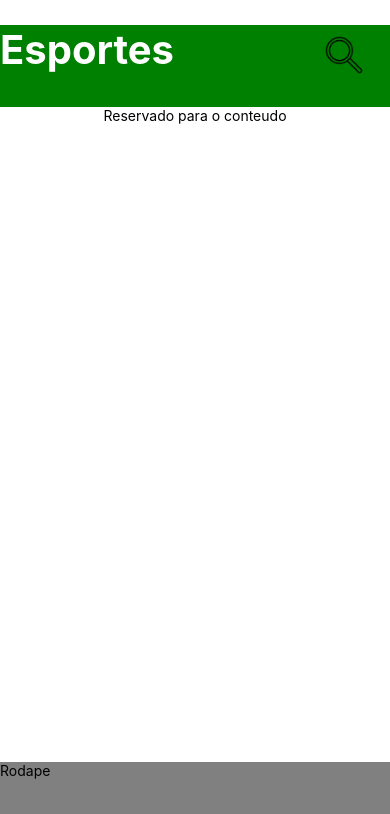
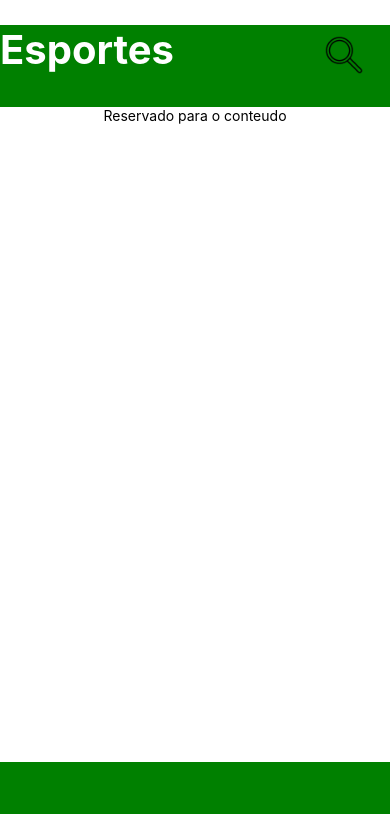
Before and after one commit to vgabriel10/app-esporte, a React Native app: screen / in a window 390 px wide. Shown: the top 814 px of the page. Built offline with nearby package versions, Linux system fonts and the light colour scheme.

Commit message:
add-barra-inicial-final
adicionei a barra inicial e a final

```diff
--- a/App.js
+++ b/App.js
@@ -1,21 +1,20 @@
 import { StatusBar } from 'expo-status-bar';
 import { SafeAreaView, StyleSheet, Text, View ,Image} from 'react-native';
-import { backgroundColor } from 'react-native/Libraries/Components/View/ReactNativeStyleAttributes';
 
-import Pesquisa from './src/Componentes/Pesquisa';
+
+import BarraSuperior from './src/Componentes/BarraSuperior';
+import BarraInferior from './src/Componentes/BarraInferior';
 
 export default function App() {
   return (
     <SafeAreaView style={styles.container}>
-      <Pesquisa/>
+    <BarraSuperior/>
     <View style={styles.conteudo}>
     <Text>Reservado para o conteudo</Text>
     </View>
 
 
-    <View style={styles.rodape}>
-      <Text>Rodape</Text>
-    </View>
+    <BarraInferior/>
 
     </SafeAreaView>
   );
--- /dev/null
+++ b/src/Componentes/BarraInferior.js
@@ -0,0 +1,19 @@
+import { SafeAreaView, StyleSheet, Text, View ,Image,TouchableOpacity} from 'react-native';
+
+export default function(){
+    return(
+        <View style={styles.barraInferior}>
+
+        </View>
+    );
+}
+
+const styles = StyleSheet.create({
+    barraInferior:{
+        flexDirection:'row',
+        backgroundColor:'green',
+        width:'100%',
+        height:'5%',
+        flex:1,
+    }
+});
--- a/src/Componentes/Pesquisa.js
+++ b/src/Componentes/BarraSuperior.js
@@ -1,6 +1,6 @@
 
 import { SafeAreaView, StyleSheet, Text, View ,Image,TouchableOpacity} from 'react-native';
-
+import ButtonLupa from './ButtonLupa';
 
 
 export default function App() {
@@ -9,10 +9,7 @@ export default function App() {
 
         <Text style={styles.letras}>
             Esportes</Text>
-            <TouchableOpacity>
-                <Image source={require('../../assets/lupa-branca-48.png')}
-                style={styles.estiloBotao}/>
-            </TouchableOpacity>
+            <ButtonLupa/>
 
       </View>
 
@@ -20,13 +17,6 @@ export default function App() {
   }
 
   const styles = StyleSheet.create({
-    container: {
-      flex: 1,
-      backgroundColor: '#fff',
-      alignItems: 'center',
-      justifyContent: 'center',
-    },
-
     barraInicial:{
         flexDirection:'row',
         marginTop:25,
@@ -39,13 +29,5 @@ export default function App() {
         color:'#fff',
         fontSize:40,
         fontWeight:'bold',
-    },
-    estiloBotao:{
-        width:40,
-        height:40,
-        resizeMode:'contain',
-        marginLeft:150,
-        marginTop:10
     }
-
   });
--- a/src/Componentes/ButtonLupa.js
+++ b/src/Componentes/ButtonLupa.js
@@ -0,0 +1,22 @@
+import { SafeAreaView, StyleSheet, Text, View ,Image,TouchableOpacity} from 'react-native';
+
+export default function(){
+    return(
+        <View>
+        <TouchableOpacity>
+            <Image source={require('../../assets/lupa-branca-48.png')}
+            style={styles.estiloBotao}/>
+        </TouchableOpacity></View>
+    );
+}
+
+
+const styles = StyleSheet.create({
+    estiloBotao:{
+        width:40,
+        height:40,
+        resizeMode:'contain',
+        marginLeft:150,
+        marginTop:10
+    }
+});
```
Also changed, not shown: src/Componentes/ButtonHome.js (added, +7 -0 lines).
